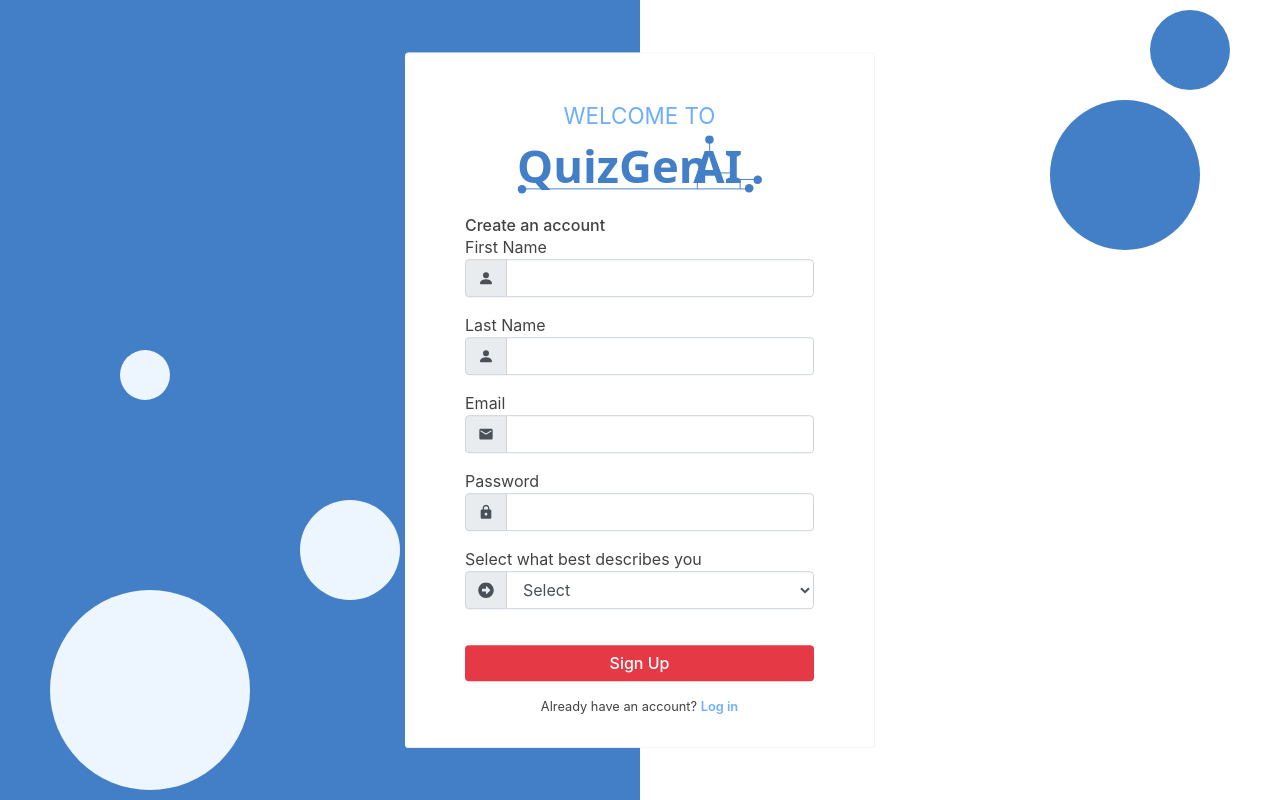
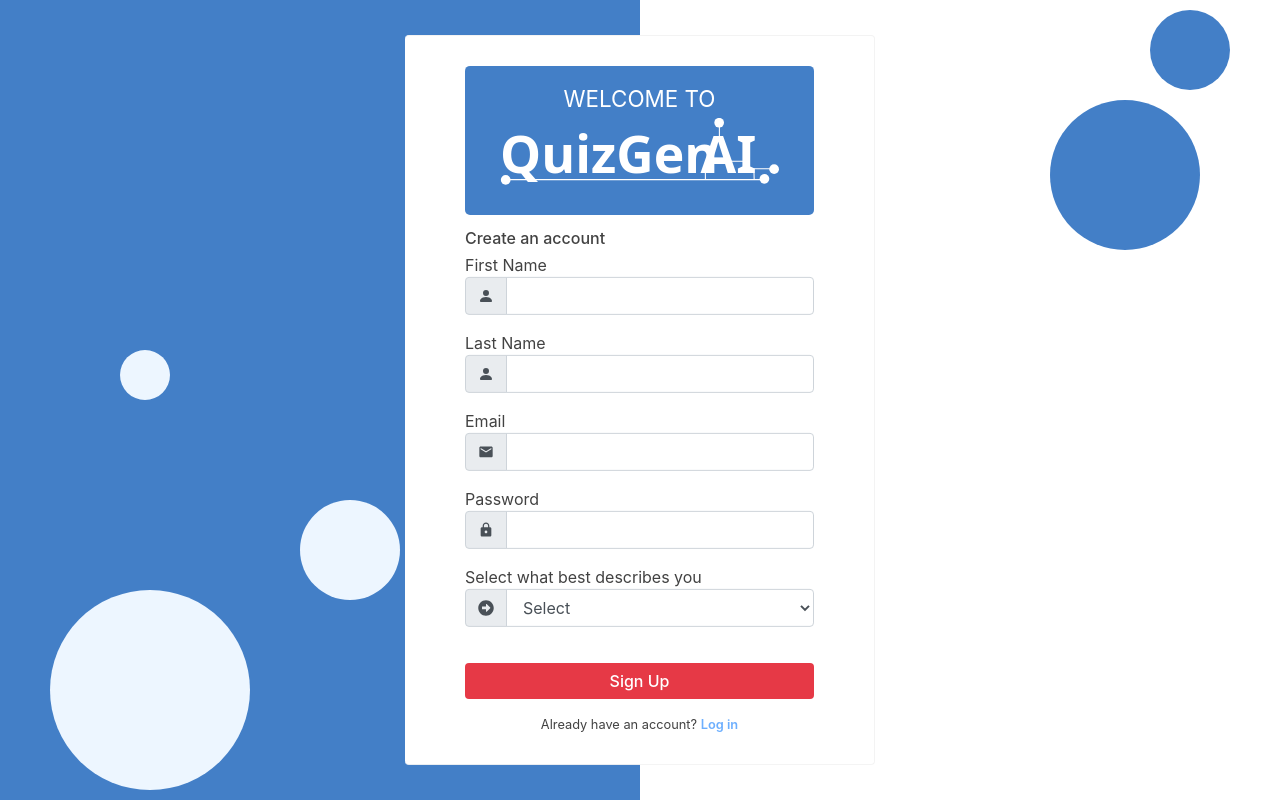
Before and after one commit to swapnilparihar14/QuizGenAI_ML, a React (Create React App) app in the folder frontend/: page /signup in a window 1280 px wide. Built offline with nearby package versions, Linux system fonts and the light colour scheme.

Commit message:
Changed the Log in page and made it resizable

```diff
--- a/frontend/src/components/auth/Login/Login.js
+++ b/frontend/src/components/auth/Login/Login.js
@@ -3,10 +3,9 @@ import { connect } from "react-redux";
 import Auth from "../Auth";
 import { Card, Form, Button, Col, InputGroup } from "react-bootstrap";
 import { Link } from "react-router-dom";
-import authStyles from "../auth.module.css";
+import loginStyles from "../login.module.css";
 import { MdEmail, MdLock } from "react-icons/md";
 import logo from "../../../assets/logo.svg";
-import loginImage from "../../../assets/login-image.png";
 
 class ConnectedLogin extends React.Component {
   constructor(){
@@ -27,22 +26,24 @@ class ConnectedLogin extends React.Component {
 
   render() {
 
-    let loginForm = (<>
-    <Col className={authStyles.columns}>
-      <Card className={authStyles.cardLeft}>
-        <Card.Img src={logo} style={{width: "50%", marginLeft: "auto", marginRight: "auto"}}/>
-        <Card.Subtitle className={authStyles.text}>Welcome back! <br/> Log in to upload your documents, generate and share your quizzes.</Card.Subtitle>
-        <Card.Img src={loginImage} style={{width: "80%", marginLeft: "auto", marginRight: "auto", paddingTop: "5px"}}/>
-      </Card>
-    </Col>
-    <Col className={authStyles.columns}>
-      <Card className={authStyles.cardRight}>
-        <Card.Text style={{textAlign: "right"}}><Link className={authStyles.link} to="/signup">Sign up</Link> instead?</Card.Text>
-        <Card.Title style={{fontWeight: "700"}}>Log In To QuizGenAI</Card.Title>
-        <Form id="login-form" className={authStyles.form}>
+    let loginForm = (
+    // <Col className={loginStyles.columns}>
+    //   <Card className={loginStyles.cardLeft}>
+    //     <Card.Img src={logo} style={{width: "50%", marginLeft: "auto", marginRight: "auto"}}/>
+    //     <Card.Subtitle className={loginStyles.text}>Welcome back! <br/> Log in to upload your documents, generate and share your quizzes.</Card.Subtitle>
+    //     <Card.Img src={loginImage} style={{width: "80%", marginLeft: "auto", marginRight: "auto", paddingTop: "5px"}}/>
+    //   </Card>
+    // </Col>
+    // <Col className={loginStyles.columns}>
+      <Card className={loginStyles.card}>
+        <Card.Title className={loginStyles.title}>Welcome back to </Card.Title>
+        <Card.Img src={logo} style={{width: "80%", marginLeft: "auto", marginRight: "auto",  marginBottom: "20px"}}/>
+        <Card.Subtitle  className={loginStyles.labels} style={{fontWeight: "500", marginBottom: "5px"}}>Log in to your account</Card.Subtitle>
+        <Form id="login-form" className={loginStyles.form}>
+
           {/* Enter email */}
           <Form.Group controlId="email">
-            <Form.Label className={authStyles.labels}>Email</Form.Label>
+            <Form.Label className={loginStyles.labels}>Email</Form.Label>
             <InputGroup>
               <InputGroup.Prepend>
                 <InputGroup.Text>
@@ -50,7 +51,6 @@ class ConnectedLogin extends React.Component {
                 </InputGroup.Text>
               </InputGroup.Prepend>
               <Form.Control
-                className={authStyles.fields}
                 onChange={this.handleChange}
                 type="email"
               />
@@ -60,7 +60,7 @@ class ConnectedLogin extends React.Component {
 
           {/* Enter Password */}
           <Form.Group controlId="password">
-            <Form.Label className={authStyles.labels}>Password</Form.Label>
+            <Form.Label className={loginStyles.labels}>Password</Form.Label>
             <InputGroup>
               <InputGroup.Prepend>
                 <InputGroup.Text>
@@ -68,7 +68,6 @@ class ConnectedLogin extends React.Component {
                 </InputGroup.Text>
               </InputGroup.Prepend>
               <Form.Control
-                className={authStyles.fields}
                 onChange={this.handleChange}
                 type="password"
               />
@@ -77,13 +76,13 @@ class ConnectedLogin extends React.Component {
           </Form.Group>
         </Form>
 
-        <Button className={authStyles.authButton} onClick= {this.clickLogIn} >Log In</Button>
+        <Button className={loginStyles.authButton} onClick= {this.clickLogIn} >Log In</Button>
+        <Card.Text className={loginStyles.labels} style={{textAlign: "center", fontSize: "0.8rem", marginTop: "1rem"}}>Don&apos;t have an account? <Link className={loginStyles.link} to="/signup">Sign up</Link></Card.Text>
       </Card>
-    </Col>
-    </>);
+    );
 
     return (
-     <Auth cards = {loginForm} />
+     <Auth card = {loginForm} />
     );
   }
 }
--- a/frontend/src/components/auth/Signup/Signup.js
+++ b/frontend/src/components/auth/Signup/Signup.js
@@ -3,12 +3,11 @@ import { connect } from "react-redux";
 import Auth from "../Auth";
 import { Card, Form, Button, Col, InputGroup, Row } from "react-bootstrap";
 import { Link } from "react-router-dom";
-import authStyles from "../auth.module.css";
+import signupStyles from "../signup.module.css";
 import { BsPersonFill } from "react-icons/bs";
 import { MdEmail, MdLock } from "react-icons/md";
 import { FaArrowAltCircleRight } from "react-icons/fa";
-import logo from "../../../assets/logo.svg";
-import loginImage from "../../../assets/login-image.png";
+import logo from "../../../assets/logo-light.svg";
 
 class ConnectedSignup extends React.Component {
   constructor(){
@@ -32,25 +31,26 @@ class ConnectedSignup extends React.Component {
 
   render() {
 
-    let signupForm = (<>
-    {/* <Col className={authStyles.columns}>
-      <Card className={authStyles.cardLeft}>
+    let signupForm = (
+    /*<Col className={signupStyles.columns}>
+      <Card className={signupStyles.cardLeft}>
         <Card.Img src={logo} style={{width: "50%", marginLeft: "auto", marginRight: "auto"}}/>
-        <Card.Subtitle className={authStyles.text}>Welcome! <br/> Register to upload your documents, generate and share your quizzes.</Card.Subtitle>
+        <Card.Subtitle className={signupStyles.text}>Welcome! <br/> Register to upload your documents, generate and share your quizzes.</Card.Subtitle>
         <Card.Img src={loginImage} style={{width: "80%", marginLeft: "auto", marginRight: "auto", paddingTop: "10px"}}/>
       </Card>
     </Col>
-    <Col className={authStyles.columns}> */}
-      <Card className={authStyles.card}>
-        <Card.Title className={authStyles.title}>Welcome to </Card.Title>
-        <Card.Img src={logo} style={{width: "70%", marginLeft: "auto", marginRight: "auto",  marginBottom: "20px"}}/>
-        {/* <Card.Img src={loginImage} style={{width: "20%", marginLeft: "auto", marginRight: "auto", paddingTop: "10px"}}/> */}
-        <Card.Subtitle  className={authStyles.labels} style={{fontWeight: "500"}}>Create an account</Card.Subtitle>
-        <Form id="signup-form" className={authStyles.form}>
+    <Col className={signupStyles.columns}>*/
+      <Card className={signupStyles.card}>
+        <div className={signupStyles.background_title}>
+          <Card.Title className={signupStyles.title}>Welcome to </Card.Title>
+          <Card.Img src={logo} style={{width: "80%", marginLeft: "auto", marginRight: "auto",  display: "block", marginBottom: "20px"}}/>
+        </div>
+          <Card.Subtitle  className={signupStyles.labels} style={{fontWeight: "500", marginBottom: "5px"}}>Create an account</Card.Subtitle>
+        <Form id="signup-form" className={signupStyles.form}>
 
           {/* Enter first name */}
           <Form.Group controlId="fname">
-            <Form.Label className={authStyles.labels}>First Name</Form.Label>
+            <Form.Label className={signupStyles.labels}>First Name</Form.Label>
             <InputGroup>
               <InputGroup.Prepend>
                 <InputGroup.Text>
@@ -67,7 +67,7 @@ class ConnectedSignup extends React.Component {
 
           {/* Enter last name */}
           <Form.Group controlId="lname">
-            <Form.Label className={authStyles.labels}>Last Name</Form.Label>
+            <Form.Label className={signupStyles.labels}>Last Name</Form.Label>
             <InputGroup>
               <InputGroup.Prepend>
                 <InputGroup.Text>
@@ -83,7 +83,7 @@ class ConnectedSignup extends React.Component {
 
           {/* Enter email */}
           <Form.Group controlId="email">
-            <Form.Label className={authStyles.labels}>Email</Form.Label>
+            <Form.Label className={signupStyles.labels}>Email</Form.Label>
             <InputGroup>
               <InputGroup.Prepend>
                 <InputGroup.Text>
@@ -100,7 +100,7 @@ class ConnectedSignup extends React.Component {
 
           {/* Enter Password */}
           <Form.Group controlId="password">
-            <Form.Label className={authStyles.labels}>Password</Form.Label>
+            <Form.Label className={signupStyles.labels}>Password</Form.Label>
             <InputGroup>
               <InputGroup.Prepend>
                 <InputGroup.Text>
@@ -117,7 +117,7 @@ class ConnectedSignup extends React.Component {
 
           {/* Select type - Educator or student */}
           <Form.Group controlId="type">
-            <Form.Label className={authStyles.labels}>Select what best describes you</Form.Label>
+            <Form.Label className={signupStyles.labels}>Select what best describes you</Form.Label>
             <InputGroup>
               <InputGroup.Prepend>
                 <InputGroup.Text>
@@ -138,10 +138,10 @@ class ConnectedSignup extends React.Component {
           </Form.Group>
         </Form>
 
-        <Button className={authStyles.authButton} onClick= {this.clickSignUp} >Sign Up</Button>
-        <Card.Text  className={authStyles.labels} style={{textAlign: "center", fontSize: "0.8rem", marginTop: "1rem"}}>Already have an account? <Link className={authStyles.link} to="/login">Log in</Link></Card.Text>
+        <Button className={signupStyles.authButton} onClick= {this.clickSignUp} >Sign Up</Button>
+        <Card.Text className={signupStyles.labels} style={{textAlign: "center", fontSize: "0.8rem", marginTop: "1rem"}}>Already have an account? <Link className={signupStyles.link} to="/login">Log in</Link></Card.Text>
       </Card>
-    </>);
+   );
 
     return (
      <Auth card = {signupForm} />
--- a/frontend/src/components/auth/auth.module.css
+++ b/frontend/src/components/auth/auth.module.css
@@ -7,15 +7,6 @@
   z-index: -1;
 }
 
-.columns {
-  padding: 0;
-}
-
-.card {
-  border: none;
-  padding: 30px 60px 30px 60px;
-}
-
 .container{
   position: absolute;
   top: 50%;
@@ -23,39 +14,6 @@
   -ms-transform: translate(-50%, -50%);
   transform: translate(-50%, -50%);
   width: 500px;
-}
-
-.title{
-  color: var(--blue);
-  text-transform: uppercase;
-  font-weight: 400;
-  text-align: center;
-  margin-top: 20px;
-  margin-bottom: 5px;
-  font-size: 1.4rem;
-}
-
-.form {
-  padding-bottom: 20px;
-}
-
-.authButton {
-  background-color: var(--red);
-  color: var(--white);
-  border: none;
-  font-weight: 500;
-}
-
-.link {
-  color: var(--blue);
-  font-weight: 600;
-}
-
-.labels {
-  margin-bottom: 0;
-  color: var(--gray);
-  font-weight: 400;
-  text-transform: "capitalize";
 }
 
 .circle1 {
@@ -87,11 +45,6 @@
 @media only screen and (min-width: 992px) {
   .background {
     width: 50%;
-  }
-
-  .card {
-    border: 1px solid var(--light-gray);
-    border-left: none;
   }
 
   .circle1 {
--- /dev/null
+++ b/frontend/src/components/auth/login.module.css
@@ -0,0 +1,56 @@
+/* For Mobiles */
+.card {
+  border: none;
+  padding: 30px 60px 30px 60px;
+}
+
+.title{
+  color: var(--blue);
+  text-transform: uppercase;
+  font-weight: 400;
+  text-align: center;
+  margin-top: 20px;
+  margin-bottom: 5px;
+  font-size: 1.4rem;
+}
+
+.form {
+  padding-bottom: 20px;
+}
+
+.authButton {
+  background-color: var(--red);
+  color: var(--white);
+  border: none;
+  font-weight: 500;
+}
+
+.link {
+  color: var(--blue);
+  font-weight: 600;
+}
+
+.labels {
+  margin-bottom: 0;
+  color: var(--gray);
+  font-weight: 400;
+  text-transform: "capitalize";
+}
+
+/* For Tablets */
+/* @media only screen and (min-width: 600px) {
+
+} */
+
+/* For Desktop/Laptop, 992px and up */
+@media only screen and (min-width: 992px) {
+  .card {
+    border: 1px solid var(--light-gray);
+    border-left: none;
+  }
+}
+
+/* For Desktop/Laptop, 1200px and up
+@media only screen and (min-width: 1200px) {
+
+} */
--- /dev/null
+++ b/frontend/src/components/auth/signup.module.css
@@ -0,0 +1,63 @@
+/* For Mobiles */
+.card {
+  border: none;
+  padding: 30px 60px 30px 60px;
+}
+
+.background_title {
+  background-color: var(--dark-blue);
+  border-radius: 5px;
+  width: 100%;
+  margin-bottom: 20px;
+}
+
+.title{
+  color: var(--white);
+  text-transform: uppercase;
+  font-weight: 400;
+  text-align: center;
+  margin-top: 20px;
+  margin-bottom: 5px;
+  font-size: 1.4rem;
+}
+
+.form {
+  padding-bottom: 20px;
+}
+
+.authButton {
+  background-color: var(--red);
+  color: var(--white);
+  border: none;
+  font-weight: 500;
+}
+
+.link {
+  color: var(--blue);
+  font-weight: 600;
+}
+
+.labels {
+  margin-bottom: 0;
+  color: var(--gray);
+  font-weight: 400;
+  text-transform: "capitalize";
+}
+
+/* For Tablets */
+/* @media only screen and (min-width: 600px) {
+
+} */
+
+/* For Desktop/Laptop, 992px and up */
+@media only screen and (min-width: 992px) {
+  .card {
+    border: 1px solid var(--light-gray);
+    border-left: none;
+  }
+}
+
+/* For Desktop/Laptop, 1200px and up
+@media only screen and (min-width: 1200px) {
+
+} */
```
Also changed, not shown: frontend/src/assets/logo-light.svg (added).
